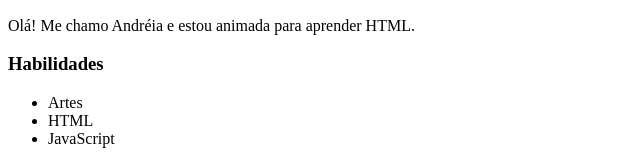
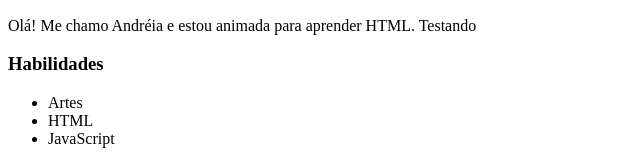
Before and after one commit to Andreiarib/SiteCursoHTML, a plain HTML site: page index.html in a window 1280 px wide. Shown: the part 422-587 px from the top of the page, 0-640 px from the left. Drawn offline with Linux system fonts and the light colour scheme.

Commit message:
teste de alteracao 1 site

```diff
--- a/index.html
+++ b/index.html
@@ -30,7 +30,9 @@
       />
 
       <article>
-        <p>Olá! Me chamo Andréia e estou animada para aprender HTML.</p>
+        <p>
+          Olá! Me chamo Andréia e estou animada para aprender HTML. Testando
+        </p>
       </article>
 
       <aside>
```
